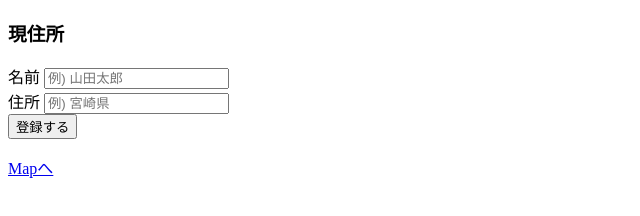
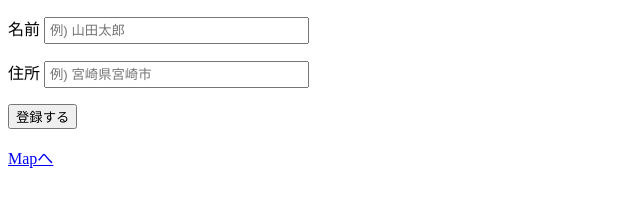
Before and after one commit to Tomoya185-miyawaki/Google_map, a website: page index.html in a window 1280 px wide. Shown: the whole page, without its empty margins (0-640 px from the left). Drawn offline with Linux system fonts and the light colour scheme; some packages are replaced by stand-ins of ours.

Commit message:
[update]レイアウト調整

```diff
--- a/css/style.css
+++ b/css/style.css
@@ -21,3 +21,8 @@ html, body {
   box-shadow: inset 0 0 2px rgba(128, 128, 128, 0.1);
   transform: translateY(2px);
 }
+
+input[type="text"] {
+  width: 20%;
+  padding: 4px;
+}
--- a/index.html
+++ b/index.html
@@ -8,15 +8,18 @@
   </head>
   <body>
     <form method="POST" id="form_id" action="file:///Users/miyawaki/private/google_map/index.html">
-      <h3>現住所</h3>
       <div id="results"></div>
       <div>
-        <label for="name">名前</label>
-        <input type="text" name="name" id="name" placeholder="例) 山田太郎">
+        <p>
+          <label for="name">名前</label>
+          <input type="text" name="name" id="name" placeholder="例) 山田太郎">
+        </p>
       </div>
       <div>
-        <label for="address">住所</label>
-        <input type="text" name="address" id="address" placeholder="例) 宮崎県">
+        <p>
+          <label for="address">住所</label>
+          <input type="text" name="address" id="address" placeholder="例) 宮崎県宮崎市">
+        </p>
       </div>
     </form>
     <input type="button" onclick="getLatLng()" value="登録する">
--- a/js/firebase.js
+++ b/js/firebase.js
@@ -8,11 +8,11 @@ function saveData() {
   .then(function(docRef) {
     document.forms.form_id.name.value = '';
     document.forms.form_id.address.value = '';
-    document.getElementById("results").innerHTML = '<p class="success">保存に成功しました</p>';
+    document.getElementById("results").innerHTML = '<p class="success">登録に成功しました</p>';
     console.log("Document written with ID: ", docRef.id);
   })
   .catch(function (error) {
-    document.getElementById("results").innerHTML = '<p class="success">保存に失敗しました</p>';
+    document.getElementById("results").innerHTML = '<p class="success">登録に失敗しました</p>';
     console.error("Error adding document: ", error);
   });
 }
```
